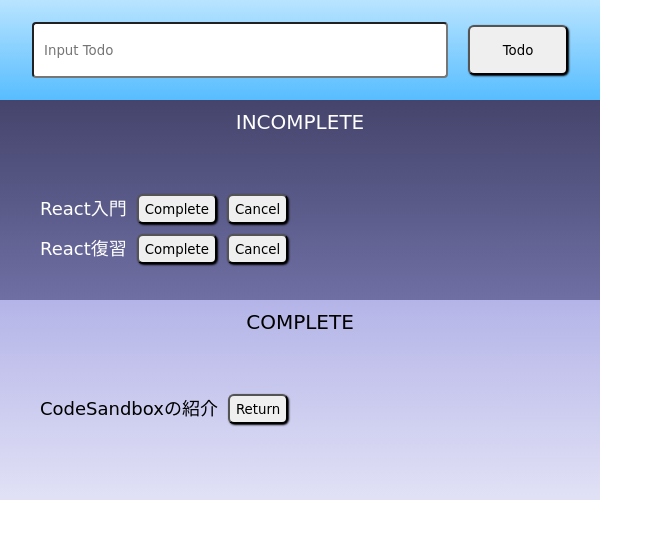
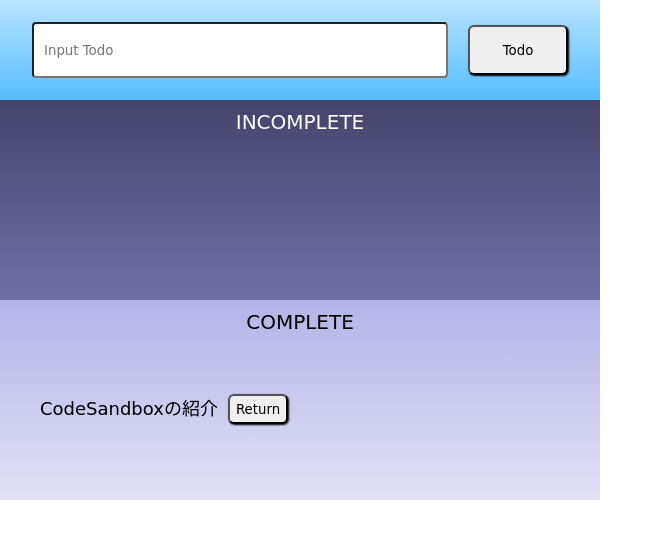
Before and after one commit to TomozQ/ReviewReactTodo, a React (Create React App) app: page / in a window 1280 px wide. Shown: the top 538 px of the page, without its empty margins (0-663 px from the left). Built offline with nearby package versions, Linux system fonts and the light colour scheme.

Commit message:
addTodoFunction

```diff
--- a/src/App.jsx
+++ b/src/App.jsx
@@ -1,26 +1,42 @@
-import React from "react";
+import React, { useState } from "react";
 import "./styles.css";
 
 export default function App() {
+  const [todoText, setTodoText] = useState("");
+  const [inCompleteTodos, setInCompleteTodos] = useState([]);
+
+  const onChangeTodoText = (e) => setTodoText(e.target.value);
+
+  const onClickAdd = () => {
+    if (todoText === "") return;
+    const newTodos = [...inCompleteTodos, todoText];
+    setInCompleteTodos(newTodos);
+    setTodoText("");
+  };
+
   return (
     <>
       <div className="inputSpace">
-        <input type="text" placeholder="Input Todo" />
-        <button>Todo</button>
+        <input
+          onChange={onChangeTodoText}
+          type="text"
+          placeholder="Input Todo"
+          value={todoText}
+        />
+        <button onClick={onClickAdd}>Todo</button>
       </div>
       <div className="incompleteSpace">
         <p>INCOMPLETE</p>
         <ul>
-          <div className="todo">
-            <li>React入門</li>
-            <button>Complete</button>
-            <button>Cancel</button>
-          </div>
-          <div className="todo">
-            <li>React復習</li>
-            <button>Complete</button>
-            <button>Cancel</button>
-          </div>
+          {inCompleteTodos.map((todo, index) => {
+            return (
+              <div key={todo} className="todo">
+                <li>{todo}</li>
+                <button>Complete</button>
+                <button>Cancel</button>
+              </div>
+            );
+          })}
         </ul>
       </div>
       <div className="completeSpace">
```
